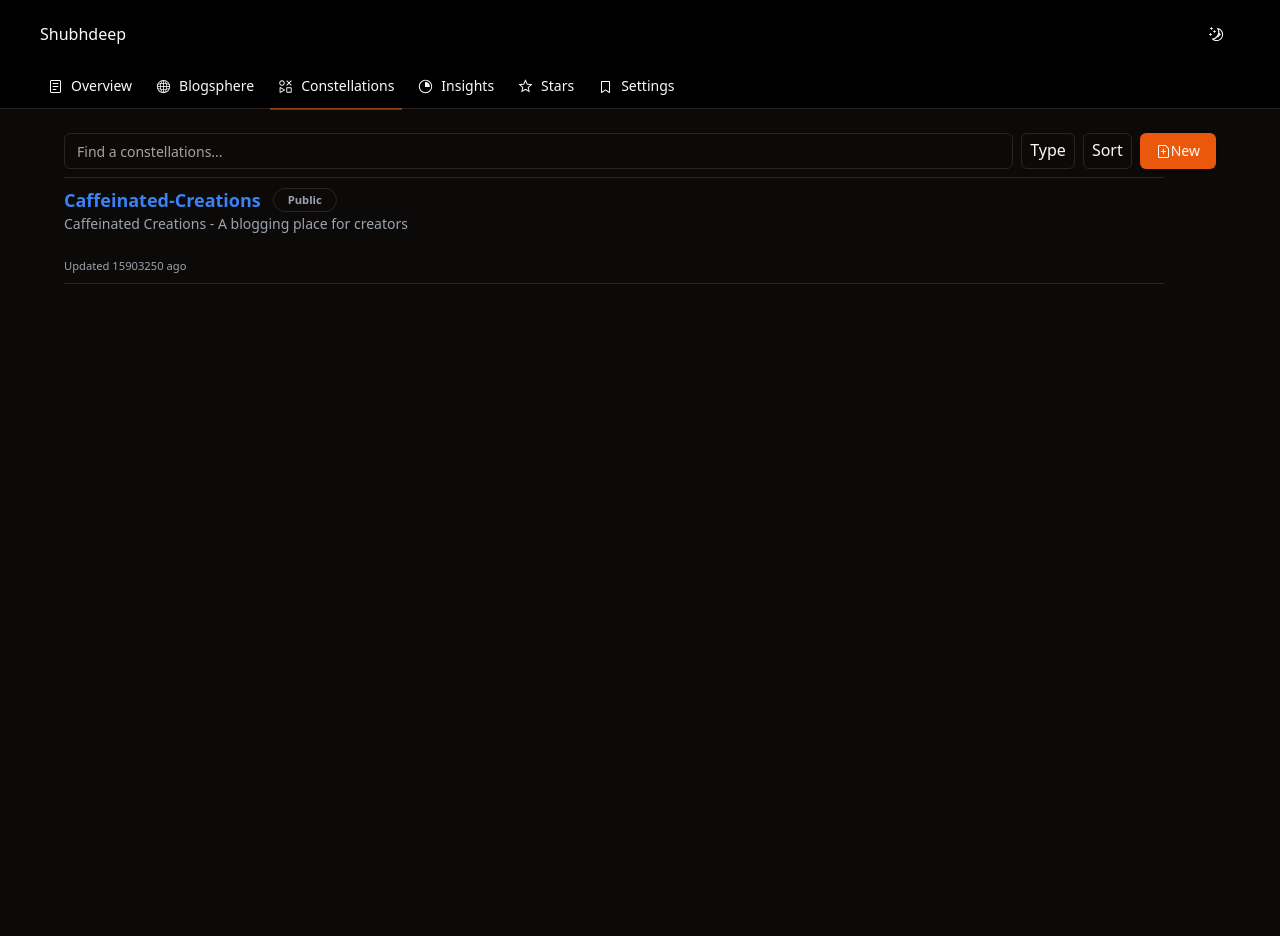
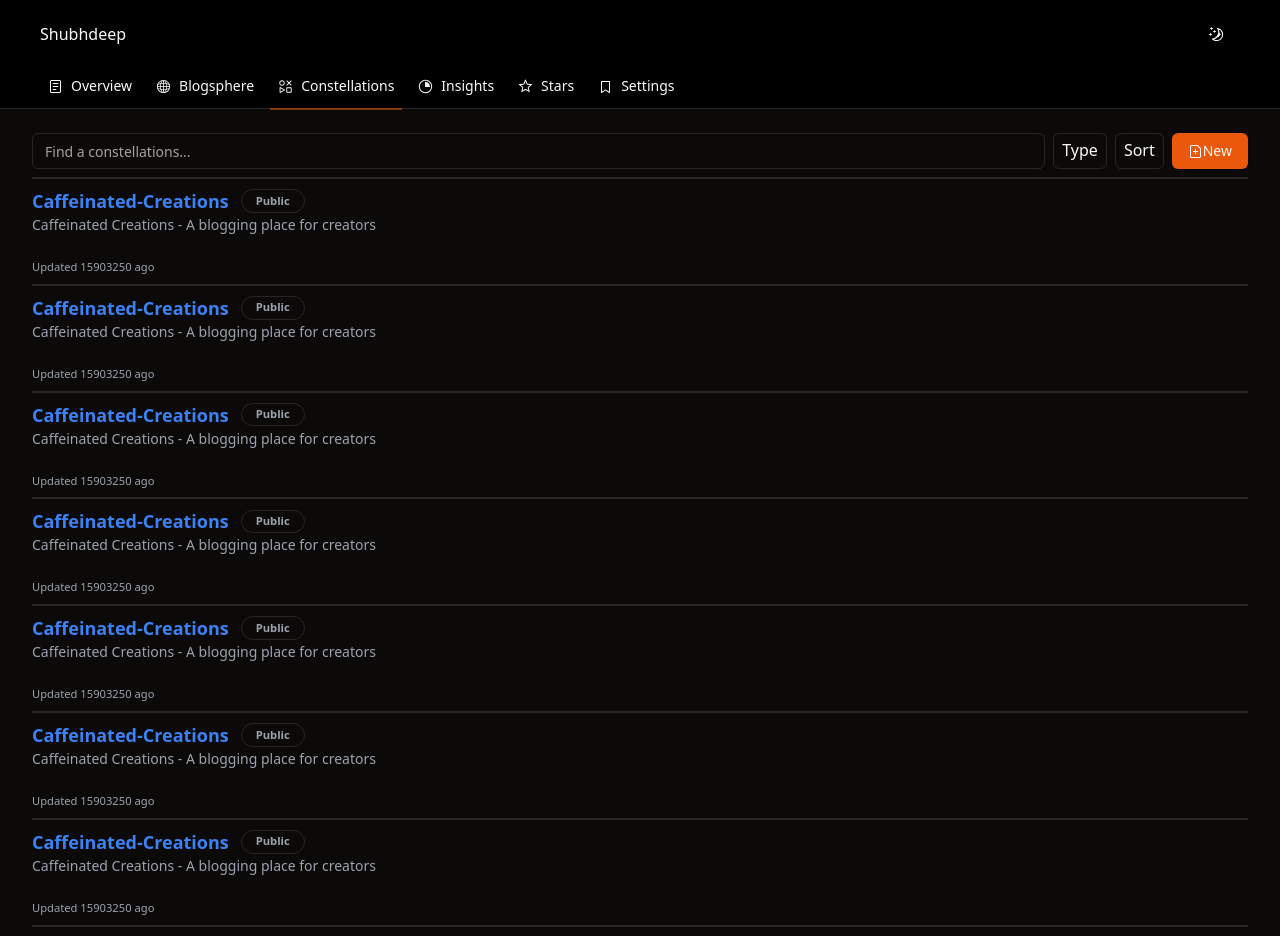
Before and after one commit to Shubhdeeps/Caffeinated-Creations, a React (Vite) app in the folder client/: page /constellation in a window 1280 px wide. Shown: the top 936 px of the page. Before the commit the page ends 800 px from the top, so only its background shows below. Built offline with nearby package versions, Linux system fonts and the light colour scheme.

Commit message:
formatted

```diff
--- a/client/src/components/layout/Navbar.tsx
+++ b/client/src/components/layout/Navbar.tsx
@@ -105,9 +105,9 @@ export default function Navbar() {
   }, []);
 
   return (
-    <nav className="w-full border-b md:px-10 pt-4  space-y-4 bg-secondary dark:bg-black relative">
+    <nav className="w-full border-b md:px-10 pt-4 space-y-4 bg-secondary dark:bg-black relative">
       <div className="flex justify-between items-center w-full">
-        <div>Shubhdeep</div>
+        <div className="px-1 md:px-0">Shubhdeep</div>
         <div>
           <DarkModeSwitcher />
         </div>
--- a/client/src/features/Constellations/components/ConstellationTopBar.tsx
+++ b/client/src/features/Constellations/components/ConstellationTopBar.tsx
@@ -4,7 +4,7 @@ import { FilePlusIcon } from "@radix-ui/react-icons";
 
 export default function ConstellationTopBar() {
   return (
-    <div className="flex flex-col-reverse sm:flex-row gap-2 pb-2">
+    <div className="flex flex-col-reverse sm:flex-row gap-2 pb-2 w-full">
       <Input type="search" placeholder="Find a constellations..." />
       <div className="flex flex-row space-x-2">
         <div className="border rounded-md px-2 py-1 font-medium">Type</div>
--- a/client/src/features/Constellations/components/ConstellationsCard.tsx
+++ b/client/src/features/Constellations/components/ConstellationsCard.tsx
@@ -16,7 +16,7 @@ export default function ConstellationsCard() {
   const { cTitle, cHeader, visibility, created, lastUpdated } = constellation;
   const isUpdated = created !== lastUpdated;
   return (
-    <div className="bg-transparent border-y py-2 min-h-20 min-w-[260px] xs:w-full max-w-[1100px]">
+    <div className="bg-transparent border-y py-2 min-h-20 min-w-[260px] w-full">
       <div className="space-x-2 flex gap-1 items-center">
         <Link
           className="text-lg hover:underline text-blue-500 font-bold"
--- a/client/src/pages/Blogsphere.page.tsx
+++ b/client/src/pages/Blogsphere.page.tsx
@@ -1,12 +1,17 @@
 // friends in blogsphere
 import Blogsphere from "@/features/Blogshphere";
+import Avatar from "@/features/Overvew/Components/Avatar";
 
 export default function BlogspherePage() {
   return (
-    <div className="flex flex-row space-x-2 px-3">
-      <div className="border h-full flex-1 relative"></div>
+    <div className="sm:container h-screen flex flex-col md:flex-row">
+      <div className="w-full h-full flex-[1] p-3 flex flex-col items-center">
+        <Avatar />
+      </div>
+      <div className="rounded-md w-full h-full flex-[2.5] p-3 flex flex-col items-center">
+        {/* <div className="w-full"> */}
         <div className="flex flex-col space-y-2 items-center w-full flex-[4]">
-        <div className="border w-full">Posts</div>
+          <div className="w-full">Posts</div>
           <Blogsphere />
           <Blogsphere />
           <Blogsphere />
@@ -15,7 +20,8 @@ export default function BlogspherePage() {
           <Blogsphere />
           <Blogsphere />
         </div>
-      <div className="border flex-1 h-full"></div>
+        {/* </div> */}
+      </div>
     </div>
   );
 }
--- a/client/src/pages/Constellation.page.tsx
+++ b/client/src/pages/Constellation.page.tsx
@@ -3,9 +3,18 @@ import ConstellationsCard from "@/features/Constellations/components/Constellati
 
 export default function ConstellationPage() {
   return (
-    <div className="px-1 md:container">
+    <div className="pb-6">
       <ConstellationTopBar />
+      <div className="w-full border-b" />
       <ConstellationsCard />
+      <ConstellationsCard />
+      <ConstellationsCard />
+      <ConstellationsCard />
+      <ConstellationsCard />
+      <ConstellationsCard />
+      <ConstellationsCard />
+      <ConstellationsCard />
+      <div className="w-full border-t" />
     </div>
   );
 }
--- a/client/src/pages/Overview.page.tsx
+++ b/client/src/pages/Overview.page.tsx
@@ -7,7 +7,7 @@ export default function OverviewPage() {
       <div className="w-full h-full flex-[1] p-3 flex flex-col items-center">
         <Avatar />
       </div>
-      <div className="border rounded-md w-full h-full flex-[2.5] p-3 flex flex-col items-center">
+      <div className="rounded-md w-full h-full flex-[2.5] p-3 flex flex-col items-center">
         <div className="w-full">
           <ContributionHistory />
         </div>
```
Lines whose indentation alone changed are shown as unchanged.
